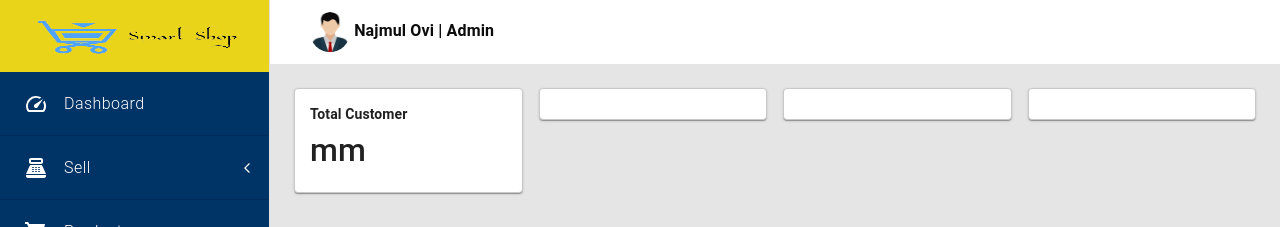
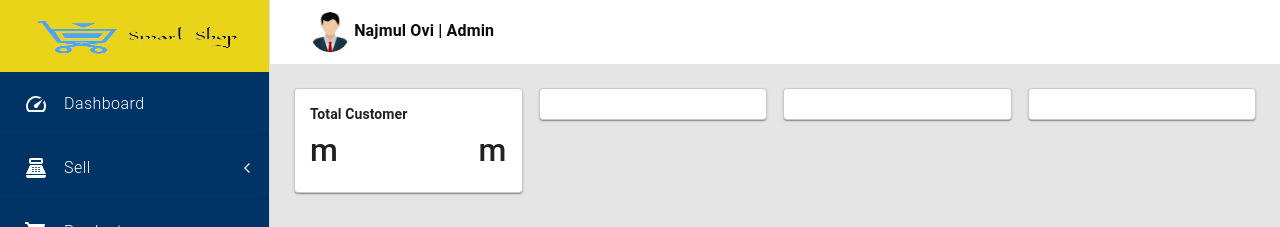
Before and after one commit to imRHB/smart-shop-client, a React (Create React App) app: page /dashboard/test-component in a window 1280 px wide. Shown: the top 227 px of the page. Built offline with nearby package versions, Linux system fonts and the light colour scheme; no server answers.

Commit message:
design updated

```diff
--- a/src/pages/Dashboard/UIHome/TotalReports/TotalReports.js
+++ b/src/pages/Dashboard/UIHome/TotalReports/TotalReports.js
@@ -15,7 +15,7 @@ const TotalReports = () => {
                         <Typography variant="subtitle2" gutterBottom sx={{ fontWeight: 'bold' }}>
                             Total Customer
                         </Typography>
-                        <Box sx={{ display: "flex" }}>
+                        <Box className={`${styles.reports}`}>
                             <Box>
                                 <h2>m</h2>
                             </Box>
--- a/src/pages/Dashboard/UIHome/TotalReports/TotalReports.module.css
+++ b/src/pages/Dashboard/UIHome/TotalReports/TotalReports.module.css
@@ -3,3 +3,9 @@
     border: 1px solid rgb(201, 201, 201);
     padding: 15px;
 }
+
+.reports{
+    display: flex;
+    justify-content: space-between;
+
+}
```
